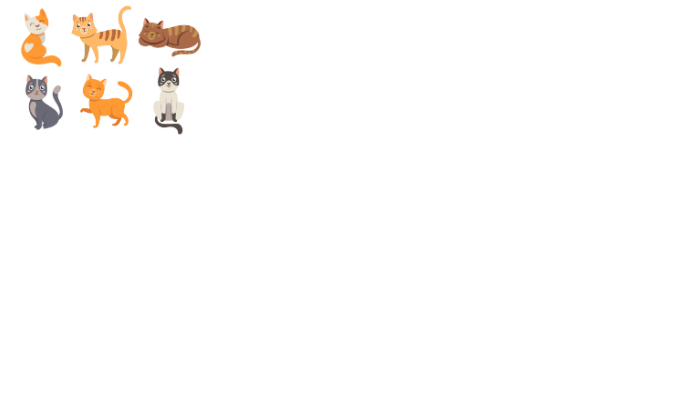
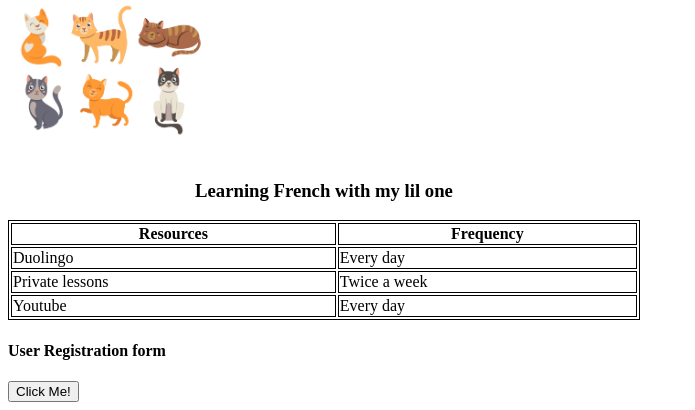
Before and after one commit to yuzbamaria/Code-The-Future, a plain HTML site: page index.html in a window 1280 px wide. Shown: the part 554-964 px from the top of the page, without its empty margins (0-695 px from the left). Before the commit the page ends 800 px from the top, so only its background shows below. Drawn offline with Linux system fonts and the light colour scheme.

Commit message:
added html folder

```diff
--- a/index.html
+++ b/index.html
@@ -4,6 +4,11 @@
     <meta charset="UTF-8">
     <meta name="viewport" content="width=device-width, initial-scale=1.0">
     <title>Document</title>
+    <style>
+        table, th, td {
+          border:1px solid black;
+        }
+        </style>
 </head>
 <body>
     <h1>My name is Maria</h1>
@@ -25,5 +30,28 @@
     <p>
         <img src="images/cats set.jpg" alt="cats set" width="200">
     </p>
+    <table style="width:50%">
+        <caption>
+        <h3>
+            Learning French with my lil one
+        </h3>
+        </caption>
+        <tr>
+            <th>Resources</th>
+            <th>Frequency</th>
+        </tr>
+        <tr>
+            <td>Duolingo</td>
+            <td>Every day</td>
+        </tr>
+            <td>Private lessons</td>
+            <td>Twice a week</td>
+        <tr>
+            <td>Youtube</td>
+            <td>Every day</td>
+        </tr>
+    </table>
+<h4>User Registration form</h4>
+<button type="button">Click Me!</button>
 </body>
 </html>
```
Also changed, not shown: html/formRegistration.html (added, +22 -0 lines), html/formSuccess.html (added, +10 -0 lines), 2 other files.
